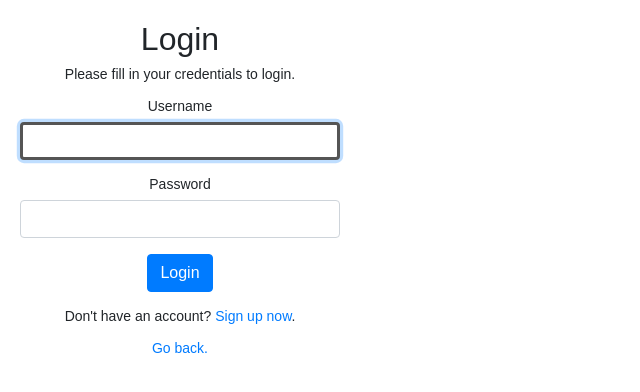
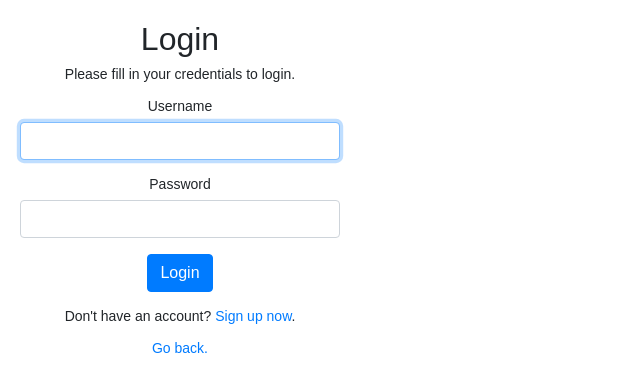
Before and after one commit to B3astyx/Goldmoon, a PHP site: page /login.php in a window 1280 px wide, with the restyled element focused. Shown: the top 392 px of the page, without its empty margins (0-640 px from the left). Run offline with PHP 8.4, Linux system fonts and the light colour scheme.

Commit message:
Update login.php

```diff
--- a/goldmoon/login.php
+++ b/goldmoon/login.php
@@ -75,8 +75,7 @@ if($_SERVER["REQUEST_METHOD"] == "POST"){
     <style>
         body{ font: 14px sans-serif; text-align: center; }
         .wrapper{ width: 360px; padding: 20px; }
-        input[type=text]:focus { border: 3px solid #555; }
-        input[type=password]:focus { border: 3px solid #555; }
+
 
     </style>
 </head>
```
